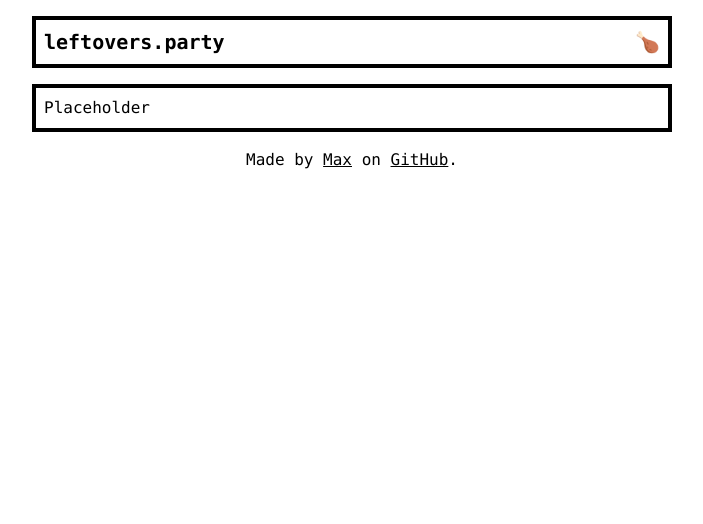
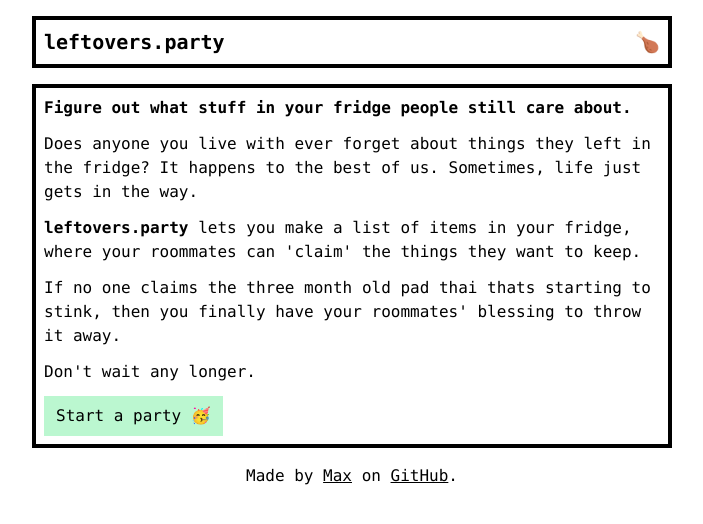
Before and after one commit to mbickers/leftovers-party, a Next.js app: page / in a window 1280 px wide. Shown: the top 524 px of the page, without its empty margins (288-991 px from the left). Built offline with nearby package versions, Linux system fonts and the light colour scheme.

Commit message:
Added index

```diff
--- a/pages/index.tsx
+++ b/pages/index.tsx
@@ -1,5 +1,28 @@
+import Link from 'next/link';
 import * as React from 'react';
 
 export default function Home() {
-  return <p>Placeholder</p>;
+  return (
+    <div className="space-y-3">
+      <h1 className="font-bold">Figure out what stuff in your fridge people still care about.</h1>
+      <p>
+        Does anyone you live with ever forget about things they left in the fridge?
+        It happens to the best of us. Sometimes, life just gets in the way.
+      </p>
+      <p>
+        <span className="font-bold">leftovers.party</span>
+        {' '}
+        lets you make a list of items in your fridge,
+        where your roommates can &apos;claim&apos; the things they want to keep.
+      </p>
+      <p>
+        If no one claims the three month old pad thai thats starting to stink,
+        then you finally have your roommates&apos; blessing to throw it away.
+      </p>
+      <p>
+        Don't wait any longer.
+      </p>
+      <Link href="/party/new"><a className="bg-green-200 hover:bg-green-300 p-2 px-3 block w-fit">Start a party 🥳</a></Link>
+    </div>
+  );
 }
```
